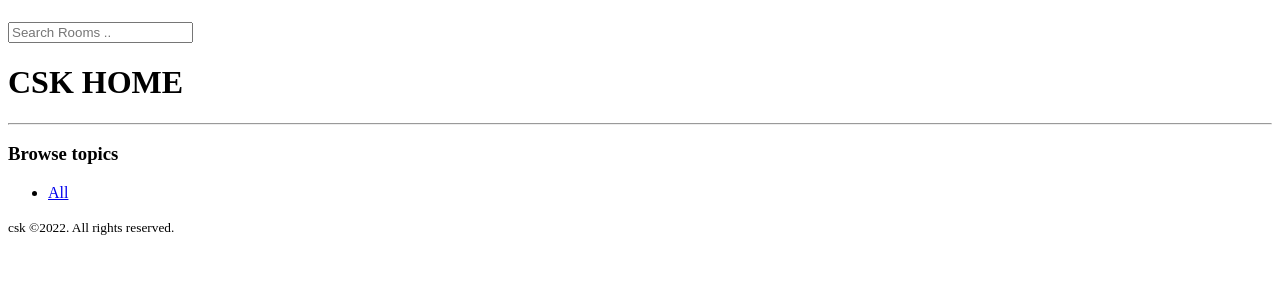
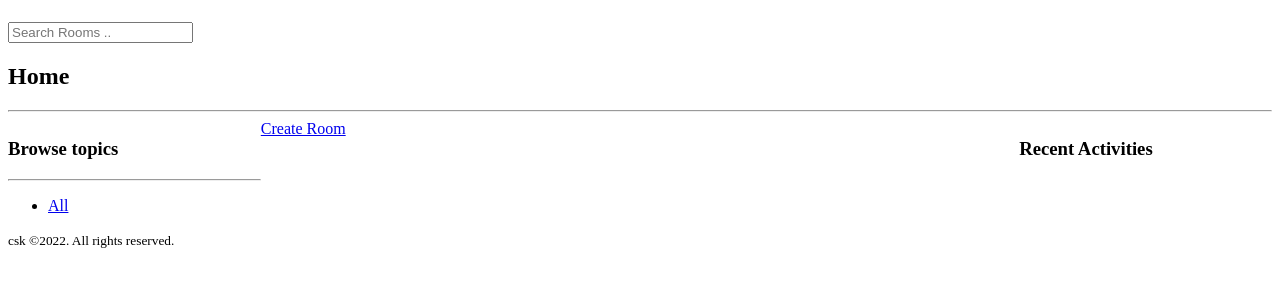
Before and after one commit to Meltus645/csk, a Django app: page / in a window 1280 px wide. Shown: the part 58-358 px from the top of the page. Run offline with Django 3.2, Linux system fonts and the light colour scheme; data that the repository does not hold is empty.

Commit message:
added grid elements and styleing

```diff
--- a/web/base/templates/base/index.html
+++ b/web/base/templates/base/index.html
@@ -1,10 +1,17 @@
 {% extends 'base.html' %}
 {% block content %}
-    <h1>CSK HOME</h1>
+<style>
+    .grid{
+        display:grid;
+        grid-template-columns: 1fr 3fr 1fr;
+    }
+</style>
+    <h2>Home</h2>
     <hr />
     <div class ="grid">
-        <div class ="grid-cells-1">
+        <div class ="grid-cell">
             <h3>Browse topics</h3>
+            <hr />
             <ul class ="items">
                 <li><a href ="{% url 'home' %}">All</a></li>
                 {% for topic in topics%}
@@ -13,6 +20,21 @@
             <ul>
         </div>
 
-        <div class ="grid-cells-3"></div>
+        <div class ="grid-cell">
+            <a href ="{% url 'create-room' %}">Create Room</a>
+            {% for room in rooms%}
+            <div>
+                <h3><a href ="{% url 'room' room.id %}">{{room.name}}</a></h3>
+                <p>@{{room.host}}</p>
+                <a href ="{% url 'update-room' room.id%}">Edit</a>
+            </div>
+            {% endfor %}
+        </div>
+        <div class ="grid-cell">
+            <h3>Recent Activities</h3>
+            {% for room in rooms%}
+                <p>{{room.name}}</p>
+            {% endfor %}
+        </div>
     </div>
 {% endblock content %}
```
